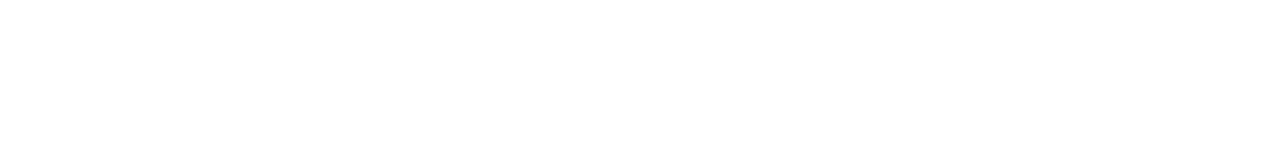
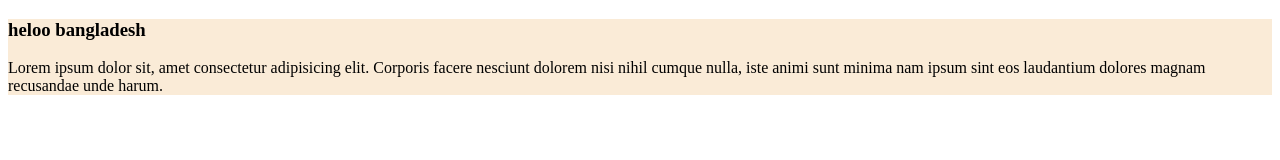
Before and after one commit to noshin-nabila/my-simple-website, a plain HTML site: page index.html in a window 1280 px wide. Drawn offline with Linux system fonts and the light colour scheme.

Commit message:
added new blog

```diff
--- a/index.html
+++ b/index.html
@@ -3,9 +3,13 @@
 <head>
     <meta charset="UTF-8">
     <meta name="viewport" content="width=device-width, initial-scale=1.0">
+    <link rel="stylesheet" href="style.css">
     <title>my simple websiteeeeeeeeee</title>
 </head>
 <body>
-
+    <div class="prema">
+        <h3>heloo bangladesh </h3>
+        <P>Lorem ipsum dolor sit, amet consectetur adipisicing elit. Corporis facere nesciunt dolorem nisi nihil cumque nulla, iste animi sunt minima nam ipsum sint eos laudantium dolores magnam recusandae unde harum.</P>
+    </div>
 </body>
 </html>
--- /dev/null
+++ b/style.css
@@ -0,0 +1,3 @@
+.prema{
+    background-color: antiquewhite;
+}
```
